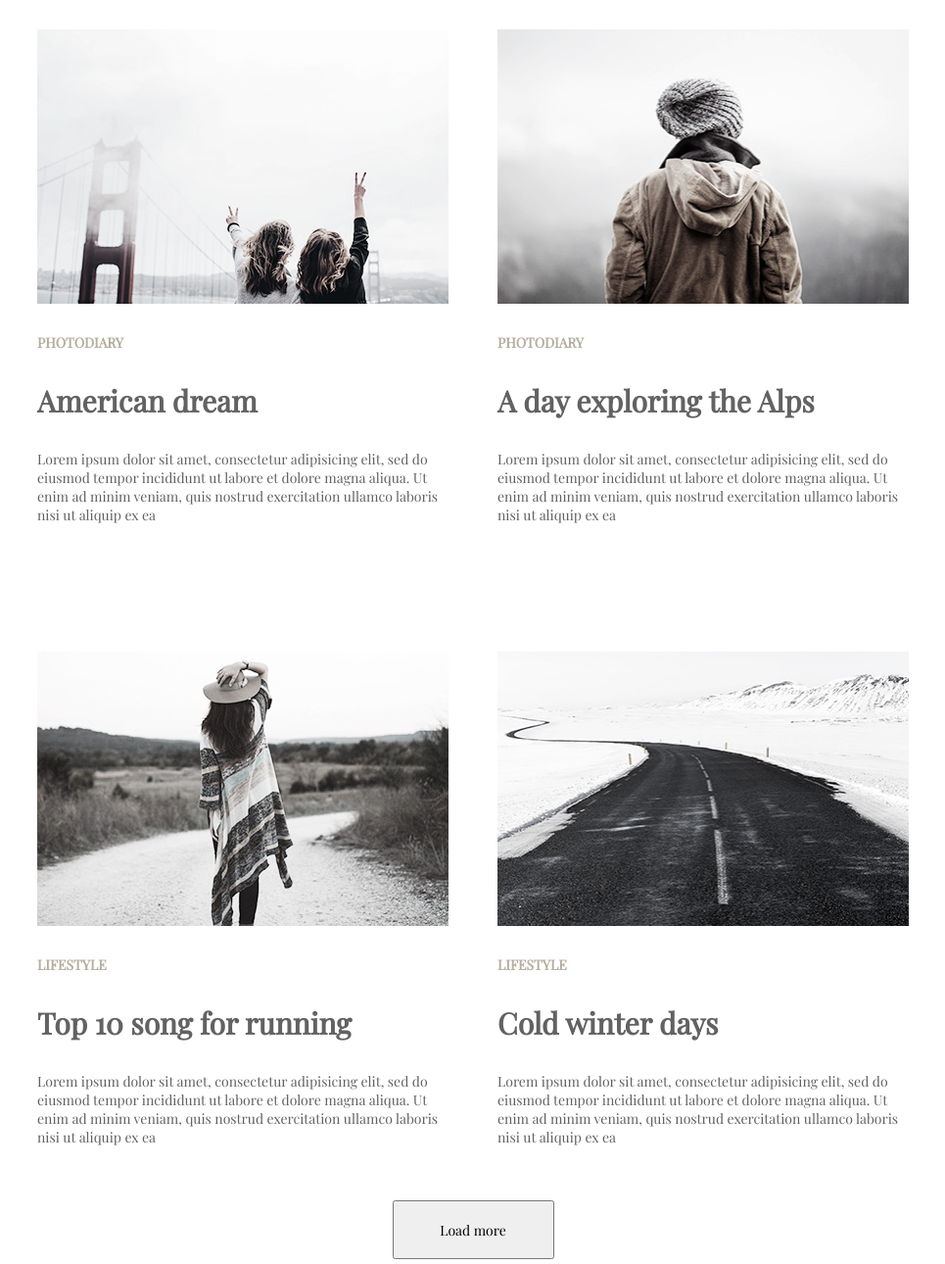
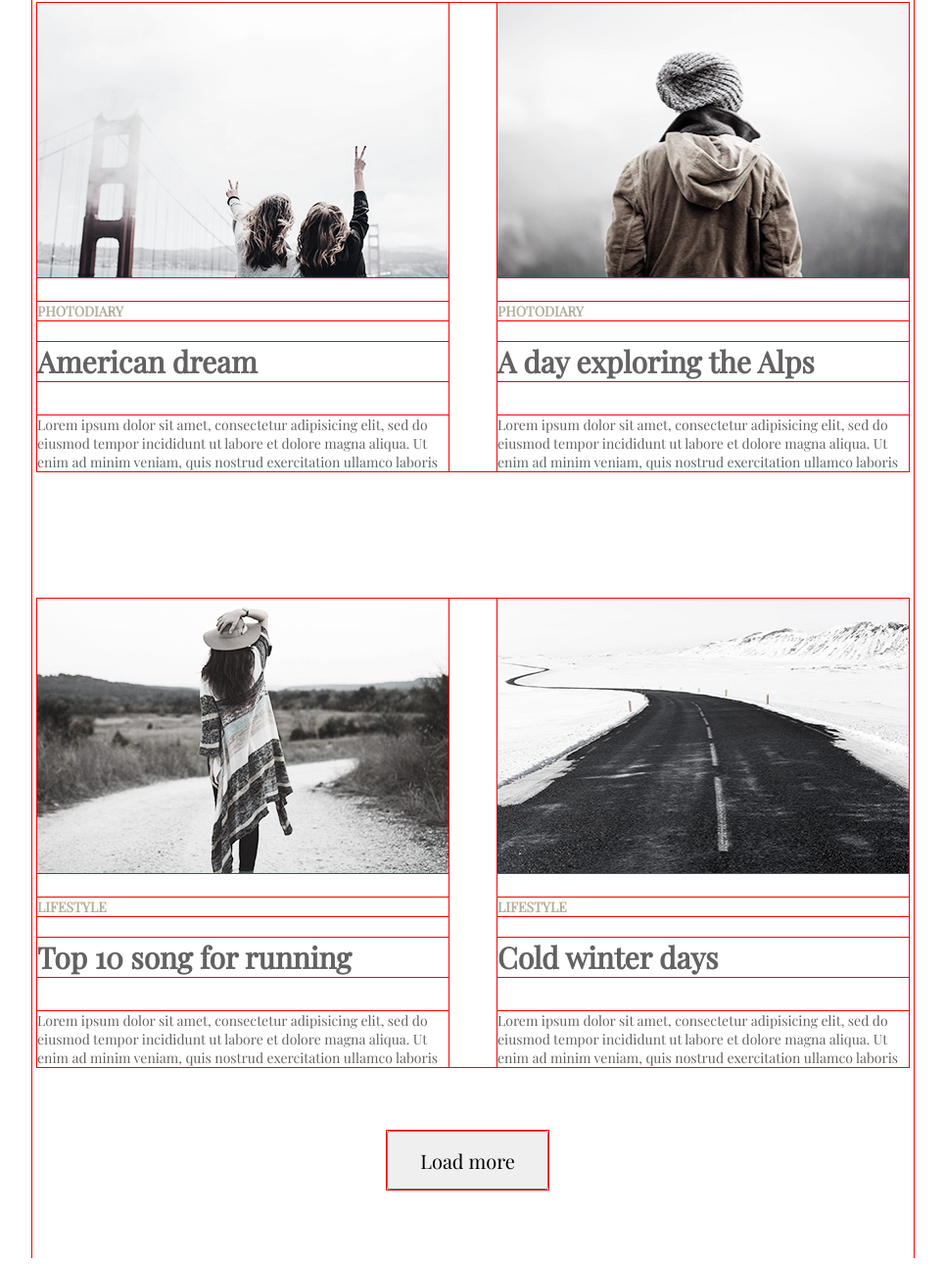
Before and after one commit to NataliBILAN/goit-fe-course, a plain HTML site: page html-css/module-03/homework-03/index.html in a window 1280 px wide. Shown: the part 799-2089 px from the top of the page at 98% size, without its empty margins (157-1122 px from the left). Drawn offline with nearby package versions, Linux system fonts and the light colour scheme.

Commit message:
corrected hw

```diff
--- a/html-css/module-03/homework-03/css/styles.css
+++ b/html-css/module-03/homework-03/css/styles.css
@@ -2,7 +2,7 @@
     box-sizing: border-box;
     margin: 0;
     padding: 0;
-    /* outline: 1px solid red; */
+    outline: 1px solid red;
 }
 
 .wrapper {
@@ -44,47 +44,47 @@ header {
 }
 
 .main-content {
-    padding: 0px 5px 5px 5px;
+    padding: 0px 5px 70px 5px;
 }
 
-.article-list {
-    margin: auto;
-    margin-bottom: 55px;
-    font-family: 'Playfair Display', serif;
+.conteiner {
+    width: 890px;
     font-size: 0px;
+    margin-bottom: 130px;
 }
 
-.article-list-item {
+.article {
     display: inline-block;
     width: 420px;
     margin-right: 50px;
-    margin-bottom: 130px;
+    font-family: 'Playfair Display', serif;
+    font-size: 14px;
 }
 
-.article-list-item:nth-child(even) {
+.article:nth-child(even) {
     margin-right: 0px;
 }
+.conteiner:nth-child(3) {
+    margin-bottom: 65px;
+}
 
-.article-list-item:nth-child(n+5) {
-    margin-bottom: 0px;
-}
 
 img {
     display: block;
-    margin-bottom: 30px;
+    margin-bottom: 25px;
 }
 
 h3 {
     font-size: 14px;
     color: #b4ad9e;
     text-transform: uppercase;
-    margin-bottom: 30px;
+    margin-bottom: 22px;
 }
 
 h2 {
     font-size: 30px;
     color: #626262;
-    margin-bottom: 30px;
+    margin-bottom: 35px;
 }
 
 p {
@@ -95,9 +95,10 @@ p {
 
 button {
     display: block;
-    margin: auto;
+    margin-left: 357px;
+    margin-right: 378px ;
     width: 165px;
     height: 60px;
     font-family: 'Playfair Display', serif;
-    font-size: 14px;
+    font-size: 20px;
 }
--- a/html-css/module-03/homework-03/index.html
+++ b/html-css/module-03/homework-03/index.html
@@ -34,68 +34,61 @@
         </header>
         <main class="main-content">
 
-            <ul class="article-list">
-                <li class="article-list-item">
+            <div class="conteiner">
+<div class="article">
                     <img src="img/image1.jpg" alt="Dance girl" height="280" width="420">
 
                     <h3>Lifestyle</h3>
                     <h2>More than just a music festival</h2>
-                    <p>Lorem ipsum dolor sit amet, consectetur adipisicing elit, sed do eiusmod tempor incididunt ut labore
-                        et dolore magna aliqua. Ut enim ad minim veniam, quis nostrud exercitation ullamco laboris nisi ut
-                        aliquip ex ea
+                    <p>Lorem ipsum dolor sit amet, consectetur adipisicing elit, sed do eiusmod tempor incididunt ut labore et dolore magna aliqua. Ut enim ad minim veniam, quis nostrud exercitation ullamco laboris
                     </p>
-                </li>
-                <li class="article-list-item">
+                </div>
+                <div class="article">
                     <img src="img/image2.jpg" alt="Cup of coffee" height="280" width="420">
 
                     <h3>Lifestyle</h3>
                     <h2>Life tastes better with coffee</h2>
-                    <p>Lorem ipsum dolor sit amet, consectetur adipisicing elit, sed do eiusmod tempor incididunt ut labore
-                        et dolore magna aliqua. Ut enim ad minim veniam, quis nostrud exercitation ullamco laboris nisi ut
-                        aliquip ex ea </p>
-                </li>
+                    <p>Lorem ipsum dolor sit amet, consectetur adipisicing elit, sed do eiusmod tempor incididunt ut labore et dolore magna aliqua. Ut enim ad minim veniam, quis nostrud exercitation ullamco laboris </p>
+                    </div>
+                </div>
 
-                <li class="article-list-item">
+                <div class="conteiner">
+                        <div class="article">
                     <img src="img/image3.jpg" alt="Girls with hands up" height="280" width="420">
 
                     <h3>Photodiary</h3>
                     <h2>American dream</h2>
-                    <p>Lorem ipsum dolor sit amet, consectetur adipisicing elit, sed do eiusmod tempor incididunt ut labore
-                        et dolore magna aliqua. Ut enim ad minim veniam, quis nostrud exercitation ullamco laboris nisi ut
-                        aliquip ex ea </p>
-                </li>
+                    <p>Lorem ipsum dolor sit amet, consectetur adipisicing elit, sed do eiusmod tempor incididunt ut labore et dolore magna aliqua. Ut enim ad minim veniam, quis nostrud exercitation ullamco laboris </p>
+               </div>
 
-                <li class="article-list-item">
+               <div class="article">
                     <img src="img/image4.jpg" alt="Man" height="280" width="420">
 
                     <h3>Photodiary</h3>
                     <h2>A day exploring the Alps</h2>
-                    <p>Lorem ipsum dolor sit amet, consectetur adipisicing elit, sed do eiusmod tempor incididunt ut labore
-                        et dolore magna aliqua. Ut enim ad minim veniam, quis nostrud exercitation ullamco laboris nisi ut
-                        aliquip ex ea </p>
-                </li>
-
-                <li class="article-list-item">
+                    <p>Lorem ipsum dolor sit amet, consectetur adipisicing elit, sed do eiusmod tempor incididunt ut labore et dolore magna aliqua. Ut enim ad minim veniam, quis nostrud exercitation ullamco laboris </p>
+                </div>
+                </div>
+                <div class="conteiner">
+                <div class="article">
                     <img src="img/image5.jpg" alt="Girl in hat" height="280" width="420">
 
                     <h3>Lifestyle</h3>
                     <h2>Top 10 song for running</h2>
-                    <p>Lorem ipsum dolor sit amet, consectetur adipisicing elit, sed do eiusmod tempor incididunt ut labore
-                        et dolore magna aliqua. Ut enim ad minim veniam, quis nostrud exercitation ullamco laboris nisi ut
-                        aliquip ex ea </p>
-                </li>
+                    <p>Lorem ipsum dolor sit amet, consectetur adipisicing elit, sed do eiusmod tempor incididunt ut labore et dolore magna aliqua. Ut enim ad minim veniam, quis nostrud exercitation ullamco laboris </p>
+                </div>
 
-                <li class="article-list-item">
+                <div class="article">
                     <img src="img/image6.jpg" alt="Road" height="280" width="420">
 
                     <h3>Lifestyle</h3>
                     <h2>Cold winter days</h2>
-                    <p>Lorem ipsum dolor sit amet, consectetur adipisicing elit, sed do eiusmod tempor incididunt ut labore
-                        et dolore magna aliqua. Ut enim ad minim veniam, quis nostrud exercitation ullamco laboris nisi ut
-                        aliquip ex ea </p>
-                </li>
+                    <p>Lorem ipsum dolor sit amet, consectetur adipisicing elit, sed do eiusmod tempor incididunt ut labore et dolore magna aliqua. Ut enim ad minim veniam, quis nostrud exercitation ullamco laboris </p>
+                </div>
+                </div>
 
-            </ul>
+
+
 
             <button type="button">Load more</button>
         </main>
```
